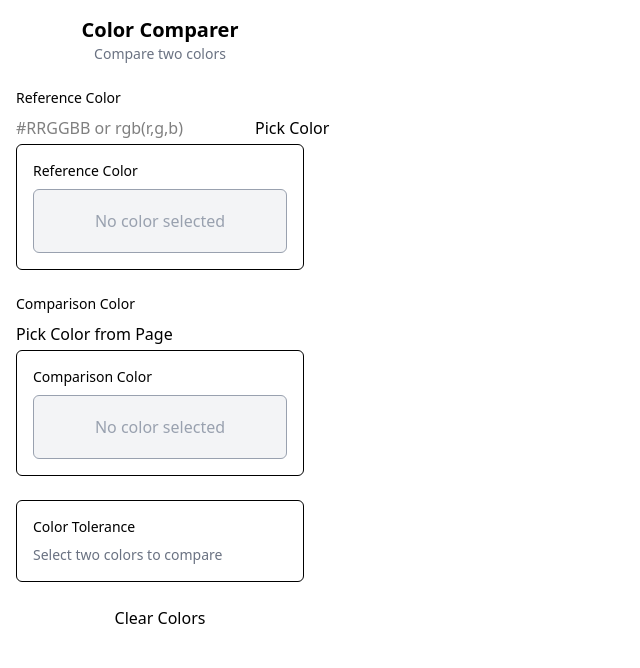
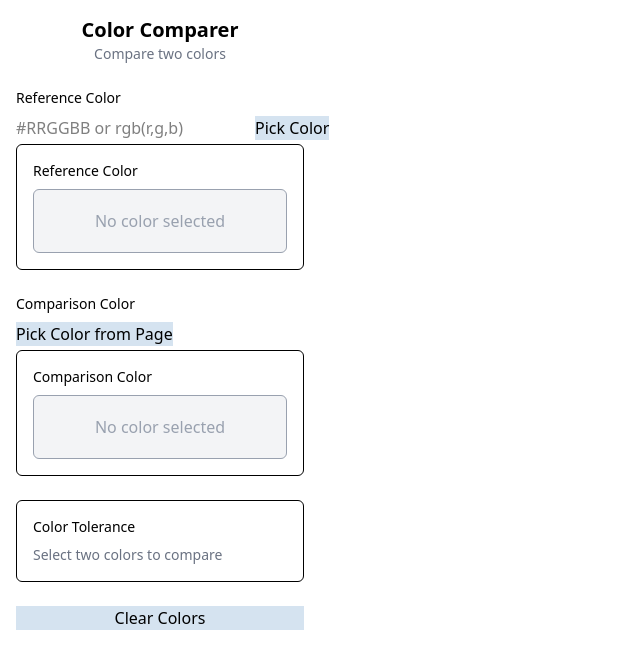
Before and after one commit to ibringfaith/color-comparer-chrome-extension, a React (Vite) app in the folder color-comparer-chrome-extension/: page / in a window 1280 px wide. Shown: the top 668 px of the page, without its empty margins (0-640 px from the left). Built offline with nearby package versions, Linux system fonts and the light colour scheme.

Commit message:
Add style to buttons

```diff
--- a/color-comparer-chrome-extension/src/components/ColorComparer.tsx
+++ b/color-comparer-chrome-extension/src/components/ColorComparer.tsx
@@ -42,6 +42,7 @@ const ColorComparer: React.FC = () => {
       <ToleranceDisplay color1={color1} color2={color2} />
 
       <button
+        style={{ backgroundColor: '#D5E3F0', color: 'black' }}
         onClick={handleClearColors}
         className="w-full"
       >
--- a/color-comparer-chrome-extension/src/components/ColorPicker.tsx
+++ b/color-comparer-chrome-extension/src/components/ColorPicker.tsx
@@ -101,6 +101,7 @@ const ColorPicker: React.FC<ColorPickerProps> = ({
           />
         )}
         <button
+          style={{ backgroundColor: '#D5E3F0', color: 'black' }}
           onClick={handlePickColor}
           className="shrink-0"
         >
```
